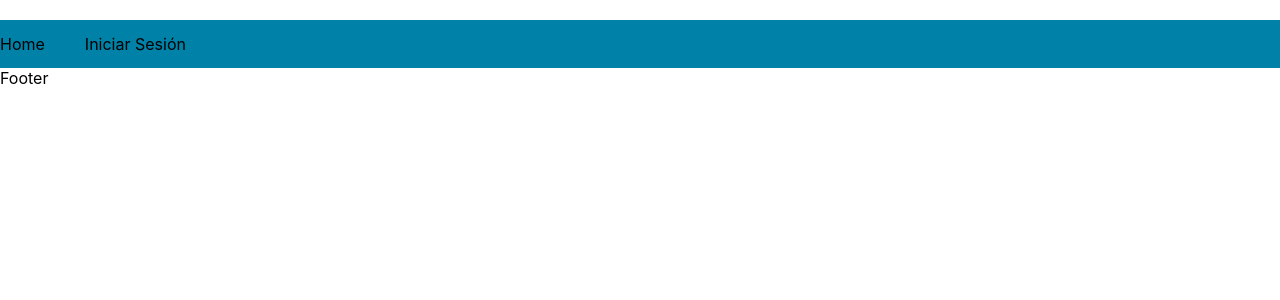
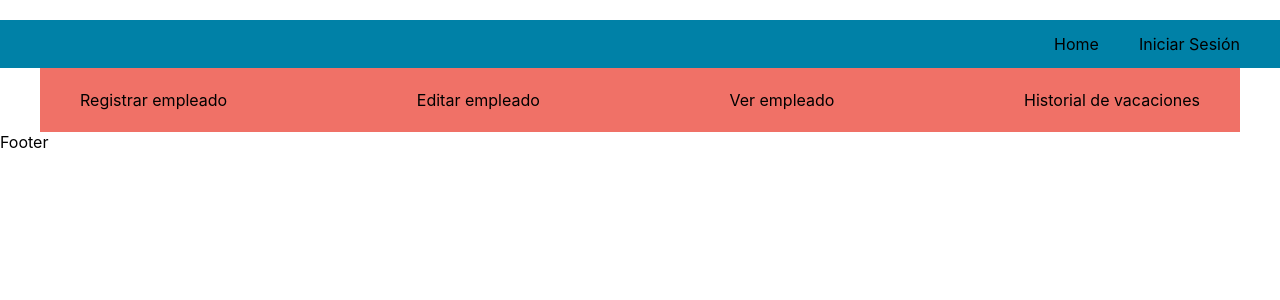
Before and after one commit to joaquingutierrez/gestor-de-vacaciones-front, a React (Create React App) app: page /employees in a window 1280 px wide. Shown: the top 300 px of the page. Built offline with nearby package versions, Linux system fonts and the light colour scheme.

Commit message:
Creada la ruta employees

```diff
--- a/src/App.js
+++ b/src/App.js
@@ -5,6 +5,7 @@ import { Footer, Header, Home } from './componentsContainer';
 import Login from "./componentsContainer/Login";
 import UserProvider from "./context/UserContext";
 import LogoutContainer from "./componentsContainer/LogoutContainer";
+import EmployeesView from "./componentsContainer/EmployeesView";
 
 function App() {
   return (
@@ -15,6 +16,7 @@ function App() {
           <Route path="/" element={<Home />} />
           <Route path="/login" element={<Login />} />
           <Route path="/logout" element={<LogoutContainer />} />
+          <Route path="/employees" element={<EmployeesView />} />
         </Routes>
         <Footer />
       </UserProvider>
--- /dev/null
+++ b/src/componentsContainer/EmployeesView/index.jsx
@@ -0,0 +1,27 @@
+import { useContext } from "react"
+
+import "./style.css"
+import { UserContext } from "../../context/UserContext"
+
+const EmployeesView = () => {
+
+    const { user } = useContext(UserContext)
+
+
+    return (
+        <main>
+            {user &&
+                <div className="adminMenu">
+                    <ul>
+                        <li>Registrar empleado</li>
+                        <li>Editar empleado</li>
+                        <li>Ver empleado</li>
+                        <li>Historial de vacaciones</li>
+                    </ul>
+                </div>
+            }
+        </main>
+    )
+}
+
+export default EmployeesView
--- /dev/null
+++ b/src/componentsContainer/EmployeesView/style.css
@@ -0,0 +1,18 @@
+.adminMenu {
+    margin-left: 40px;
+    margin-right: 40px;
+    background-color: var(--quinary-color);
+    height: 4rem;
+}
+.adminMenu ul {
+    height: 100%;
+    display: flex;
+    justify-content: space-between;
+    align-items: center;
+    flex-wrap: wrap;
+    list-style: none;
+    padding: 0;
+    margin: 0;
+    padding-left: 40px;
+    padding-right: 40px;
+}
--- a/src/componentsContainer/Header/index.jsx
+++ b/src/componentsContainer/Header/index.jsx
@@ -10,12 +10,15 @@ const Header = () => {
 
     return (
         <header className="headerContainer">
-            {user.name && <h3>¡Hola, {user.name}!</h3>}
+                <h3> {user.name && `¡Hola, ${user.name}!`}</h3>
                 <ul>
                     <li><NavLink to="/">Home</NavLink></li>
                     {
                         user.name ?
+                        <>
+                            <li><NavLink to="/employees">Empleados</NavLink></li>
                             <li><NavLink to="/logout">Cerrar Sesión</NavLink></li>
+                        </>
                             :
                             <li><NavLink to="/login">Iniciar Sesión</NavLink></li>
                     }
--- a/src/componentsContainer/Header/style.css
+++ b/src/componentsContainer/Header/style.css
@@ -3,6 +3,7 @@
     height: 3rem;
     background-color: var(--primary-color);
     padding-right: 40px;
+    padding-left: 40px;
     box-sizing: border-box;
     margin-top: 20px;
     display: flex;
@@ -53,3 +54,7 @@
 .headerContainer ul li a.active::after {
     max-width: 100%;
 }
+
+.headerContainer h3 {
+    margin: 0;
+}
```
Lines whose indentation alone changed are shown as unchanged.
